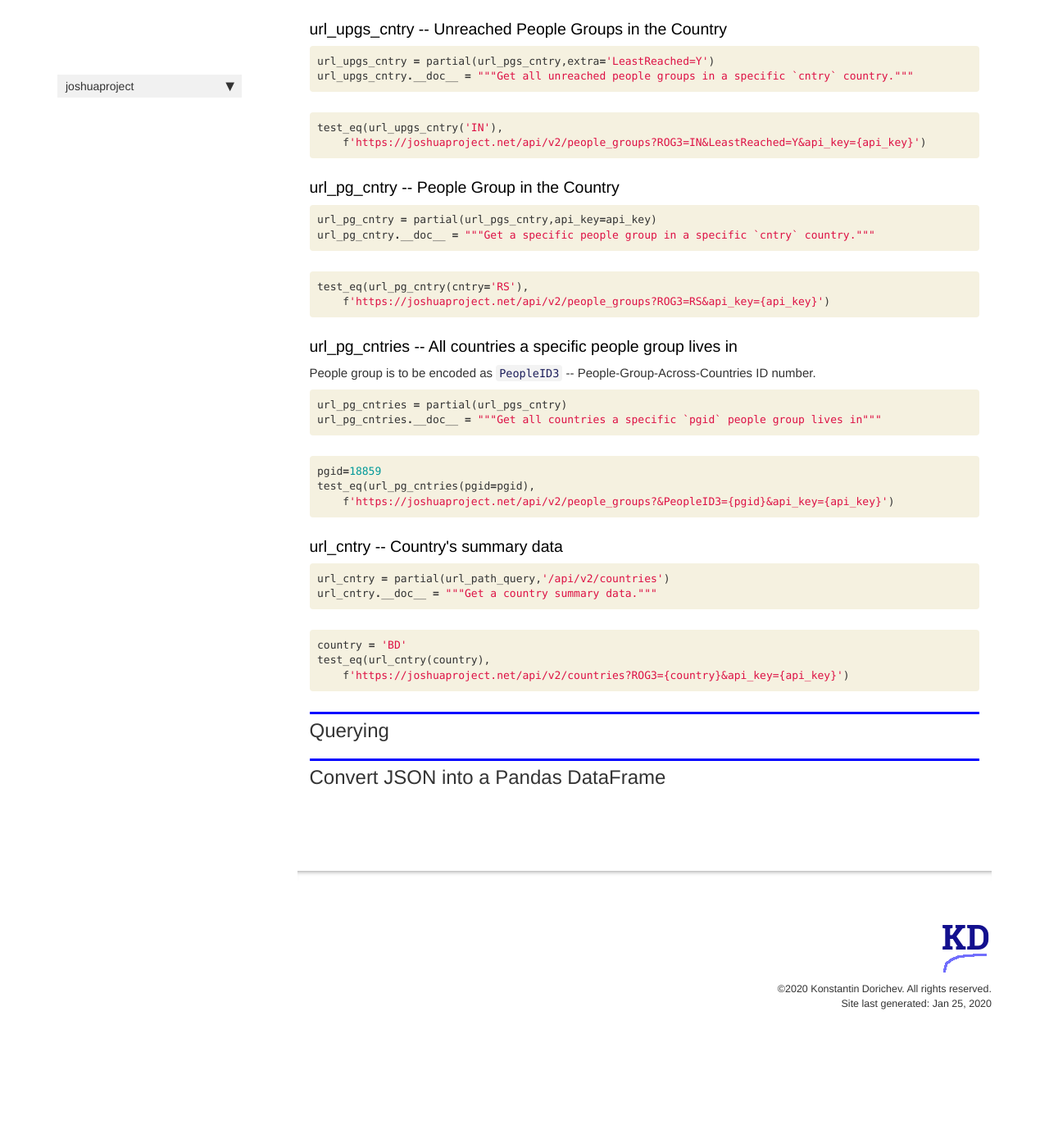
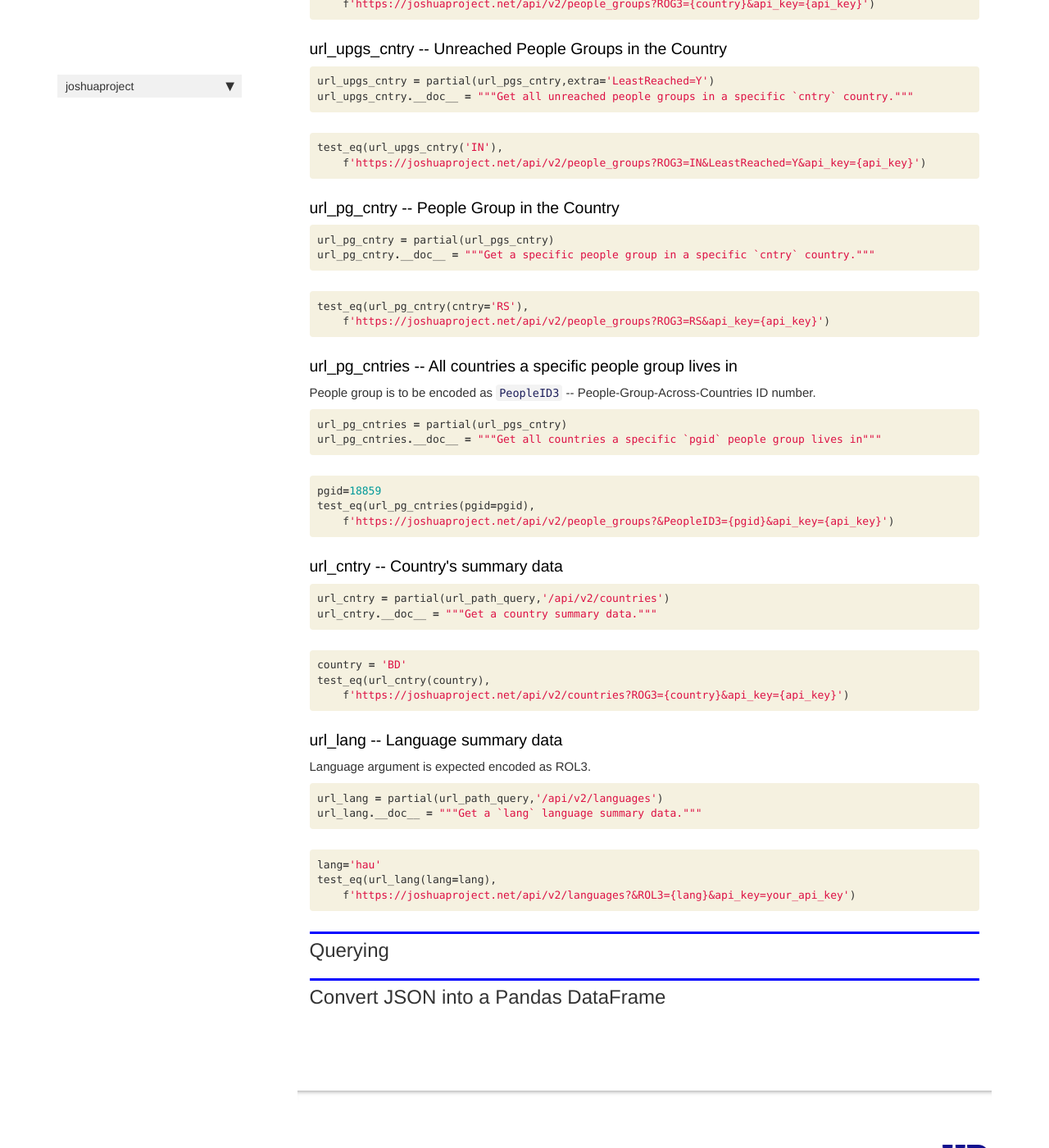
Before and after one commit to kdorichev/joshuaproject, a Jekyll site: the page built from docs/core.html, in a window 1280 px wide and 1400 px high, scrolled down 1546 px. Shown: the whole window at 82% size. Built offline with Jekyll 4.4.1, drawn with Linux system fonts in a browser that asks for light colours; nearby versions of some CDN libraries; comment, search, counter and statistics services are not loaded; before the commit the page ends 2830 px from its top, so only the background shows below that; some of the changed text lies outside the part shown.

Commit message:
url_lang() added

```diff
--- a/docs/core.html
+++ b/docs/core.html
@@ -46,7 +46,7 @@
 
 
 <div class="output_markdown rendered_html output_subarea ">
-<h3 id="url_path_query" class="doc_header"><code>url_path_query</code><a href="https://github.com/kdorichev/joshuaproject/tree/master/joshuaproject/core.py#L19" class="source_link" style="float:right">[source]</a></h3><blockquote><p><code>url_path_query</code>(<strong><code>path</code></strong>:<code>str</code>, <strong><code>cntry</code></strong>:<code>str</code>=<em><code>None</code></em>, <strong><code>pgid</code></strong>:<code>str</code>=<em><code>None</code></em>, <strong><code>extra</code></strong>=<em><code>None</code></em>, <strong><code>month</code></strong>=<em><code>None</code></em>, <strong><code>day</code></strong>=<em><code>None</code></em>, <strong><code>api_key</code></strong>=<em><code>'your_api_key'</code></em>)</p>
+<h3 id="url_path_query" class="doc_header"><code>url_path_query</code><a href="https://github.com/kdorichev/joshuaproject/tree/master/joshuaproject/core.py#L19" class="source_link" style="float:right">[source]</a></h3><blockquote><p><code>url_path_query</code>(<strong><code>path</code></strong>:<code>str</code>, <strong><code>cntry</code></strong>:<code>str</code>=<em><code>None</code></em>, <strong><code>pgid</code></strong>:<code>str</code>=<em><code>None</code></em>, <strong><code>lang</code></strong>=<em><code>None</code></em>, <strong><code>extra</code></strong>=<em><code>None</code></em>, <strong><code>month</code></strong>=<em><code>None</code></em>, <strong><code>day</code></strong>=<em><code>None</code></em>, <strong><code>api_key</code></strong>=<em><code>'your_api_key'</code></em>)</p>
 </blockquote>
 <p>Builds and returns a string url to query <code>path</code> for <code>cntry</code>
 with optional <code>pgid</code>,<code>extra</code>,<code>month</code> and <code>day</code>.</p>
@@ -208,7 +208,7 @@
 
 <div class="inner_cell">
     <div class="input_area">
-<div class=" highlight hl-ipython3"><pre><span></span><span class="n">url_pg_cntry</span> <span class="o">=</span> <span class="n">partial</span><span class="p">(</span><span class="n">url_pgs_cntry</span><span class="p">,</span><span class="n">api_key</span><span class="o">=</span><span class="n">api_key</span><span class="p">)</span>
+<div class=" highlight hl-ipython3"><pre><span></span><span class="n">url_pg_cntry</span> <span class="o">=</span> <span class="n">partial</span><span class="p">(</span><span class="n">url_pgs_cntry</span><span class="p">)</span>
 <span class="n">url_pg_cntry</span><span class="o">.</span><span class="vm">__doc__</span> <span class="o">=</span> <span class="s2">&quot;&quot;&quot;Get a specific people group in a specific `cntry` country.&quot;&quot;&quot;</span>
 </pre></div>
 
@@ -310,6 +310,48 @@
 </div>
 <div class="cell border-box-sizing text_cell rendered"><div class="inner_cell">
 <div class="text_cell_render border-box-sizing rendered_html">
+<h3 id="url_lang----Language-summary-data">url_lang -- Language summary data<a class="anchor-link" href="#url_lang----Language-summary-data">&#182;</a></h3>
+</div>
+</div>
+</div>
+<div class="cell border-box-sizing text_cell rendered"><div class="inner_cell">
+<div class="text_cell_render border-box-sizing rendered_html">
+<p>Language argument is expected encoded as ROL3.</p>
+
+</div>
+</div>
+</div>
+<div class="cell border-box-sizing code_cell rendered">
+<div class="input">
+
+<div class="inner_cell">
+    <div class="input_area">
+<div class=" highlight hl-ipython3"><pre><span></span><span class="n">url_lang</span> <span class="o">=</span> <span class="n">partial</span><span class="p">(</span><span class="n">url_path_query</span><span class="p">,</span><span class="s1">&#39;/api/v2/languages&#39;</span><span class="p">)</span>
+<span class="n">url_lang</span><span class="o">.</span><span class="vm">__doc__</span> <span class="o">=</span> <span class="s2">&quot;&quot;&quot;Get a `lang` language summary data.&quot;&quot;&quot;</span>
+</pre></div>
+
+    </div>
+</div>
+</div>
+
+</div>
+<div class="cell border-box-sizing code_cell rendered">
+<div class="input">
+
+<div class="inner_cell">
+    <div class="input_area">
+<div class=" highlight hl-ipython3"><pre><span></span><span class="n">lang</span><span class="o">=</span><span class="s1">&#39;hau&#39;</span>
+<span class="n">test_eq</span><span class="p">(</span><span class="n">url_lang</span><span class="p">(</span><span class="n">lang</span><span class="o">=</span><span class="n">lang</span><span class="p">),</span>
+    <span class="n">f</span><span class="s1">&#39;https://joshuaproject.net/api/v2/languages?&amp;ROL3=</span><span class="si">{lang}</span><span class="s1">&amp;api_key=your_api_key&#39;</span><span class="p">)</span>
+</pre></div>
+
+    </div>
+</div>
+</div>
+
+</div>
+<div class="cell border-box-sizing text_cell rendered"><div class="inner_cell">
+<div class="text_cell_render border-box-sizing rendered_html">
 <h2 id="Querying">Querying<a class="anchor-link" href="#Querying">&#182;</a></h2>
 </div>
 </div>
```
Also changed, not shown: joshuaproject/core.py (+4 -3 lines), 1 other file.
